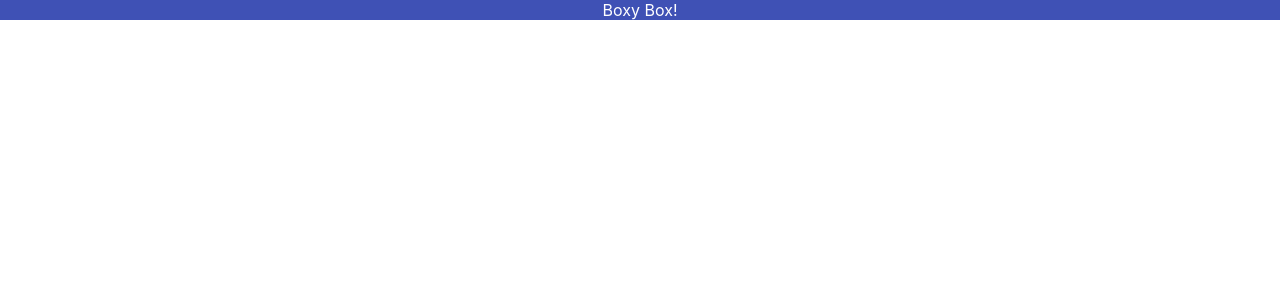
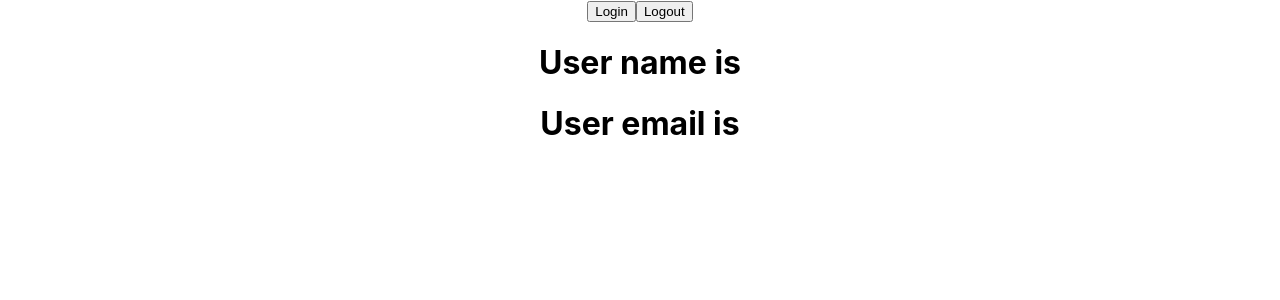
Before and after one commit to sarahaboudalal/one-typescript, a React (Create React App) app: page / in a window 1280 px wide. Shown: the top 300 px of the page. Built offline with nearby package versions, Linux system fonts and the light colour scheme.

Commit message:
contd useContext

```diff
--- a/src/App.tsx
+++ b/src/App.tsx
@@ -1,6 +1,7 @@
 import './App.css';
-import Box from './components/context/Box';
-import ThemeContext from './components/context/ThemeContext';
+import User from './components/context/User';
+import { UserContextProvider } from './components/context/UserContext';
+
 
 
 
@@ -9,9 +10,10 @@
 
   return (
     <div className="App">
-      <ThemeContext>
-        <Box />
-      </ThemeContext>
+
+      <UserContextProvider>
+        <User />
+      </UserContextProvider>
     </div>
   );
 }
--- /dev/null
+++ b/src/components/context/User.tsx
@@ -0,0 +1,28 @@
+import React from 'react'
+import { useContext } from 'react'
+import { UserContext } from './UserContext'
+
+export default function User() {
+    const userContext = useContext(UserContext)
+    const handleLogin = () => {
+
+        userContext.setUser({
+            name: 'Sarah',
+            email: 'smth@smth.com'
+        })
+
+    }
+    const handleLogout = () => {
+
+        userContext.setUser(null)
+
+    }
+    return (
+        <div>
+            <button onClick={handleLogin}>Login</button>
+            <button onClick={handleLogout}>Logout</button>
+            <h1>User name is {userContext?.user?.name}</h1>
+            <h1>User email is {userContext?.user?.email}</h1>
+        </div>
+    )
+}
--- /dev/null
+++ b/src/components/context/UserContext.tsx
@@ -0,0 +1,23 @@
+import { createContext, useState } from "react"
+
+export type AuthUser = {
+    name: string
+    email: string
+}
+
+type UserContextProps = {
+    children: React.ReactNode
+}
+
+type UserContextType = {
+    user: AuthUser | null
+    setUser: React.Dispatch<React.SetStateAction<AuthUser | null>>
+}
+export const UserContext = createContext<UserContextType>({} as UserContextType)
+
+export const UserContextProvider = ({ children }: UserContextProps) => {
+    const [user, setUser] = useState<AuthUser | null>(null)
+    return (
+        <UserContext.Provider value={{ user, setUser }}>{children}</UserContext.Provider>
+    )
+}
```
